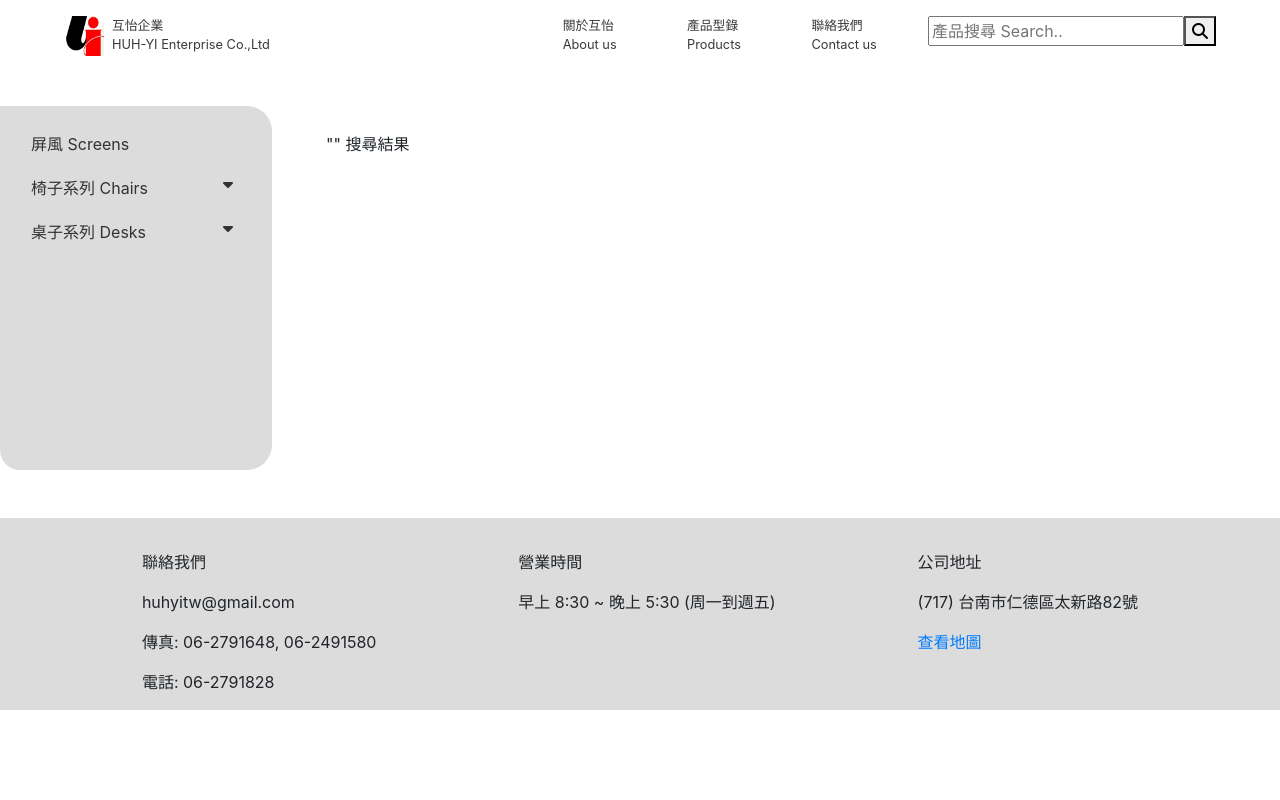
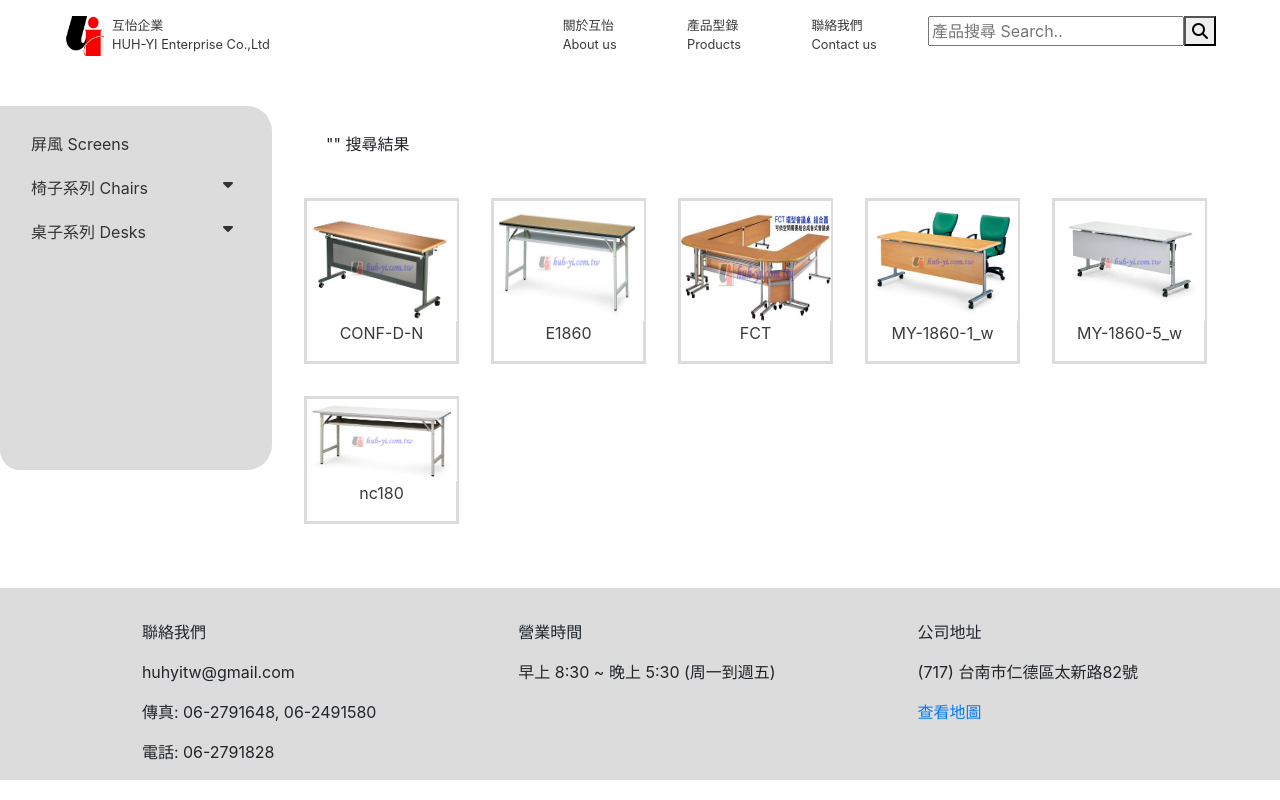
Before and after one commit to hyang77/huhyi-website, a React (Create React App) app: page /product/search in a window 1280 px wide. Built offline with nearby package versions, Linux system fonts and the light colour scheme.

Commit message:
filter a list of products

```diff
--- a/src/components/Search.js
+++ b/src/components/Search.js
@@ -2,11 +2,8 @@ import React from "react";
 class Search extends React.Component {
     constructor(props){
         super(props);
-        this.state = {searchResult:[]}
-
+        this.state = {test: "desks/desk-meeting/"}
     }
-
-
   render() {
     const meetingDeskList = [
       "CONF-D-N",
@@ -16,13 +13,26 @@ class Search extends React.Component {
       "MY-1860-5_w",
       "nc180",
     ];
-    const officeDeskList = ["AF-120-1-w", "AF-120-2-w", "AF-120-4-w"];
-    const executiveDeskList = ["SD-01_SD-03", "SD-021"];
 
+    const pattern = this.props.searchInput;
+    const newPattern = new RegExp(pattern, "i");
+    const filtername = meetingDeskList.filter((str) => newPattern.test(str));
     return (
       <React.Fragment>
         <div className="title" style={{ borderLeftColor: "transparent" }}>
           "{this.props.searchInput}" 搜尋結果
+        </div>
+        <div className="items">
+          {filtername.map((filtername) => (
+            <div>
+              <img
+                key={filtername}
+                src={require(`../assets/images/${this.state.test}${filtername}.jpg`)}
+                alt={filtername}
+              />
+              <p>{filtername}</p>
+            </div>
+          ))}
         </div>
       </React.Fragment>
     );
```
